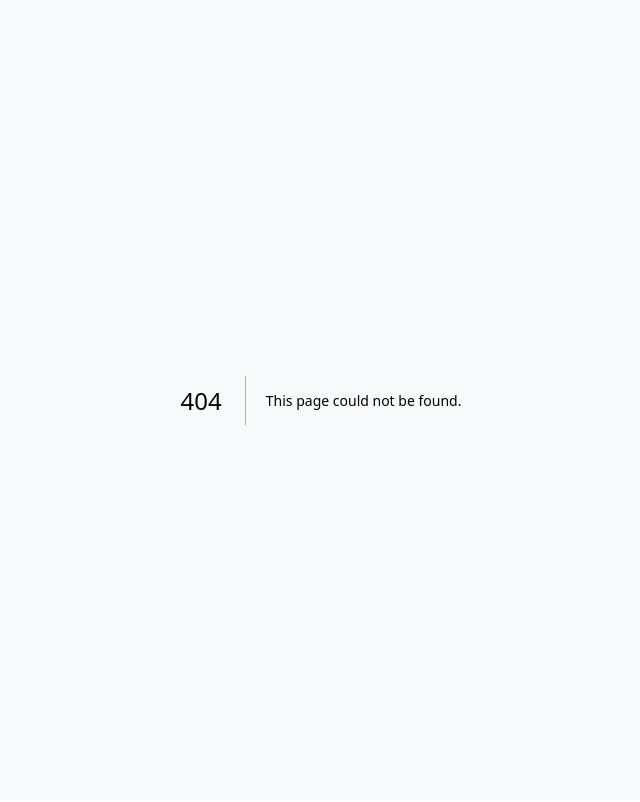
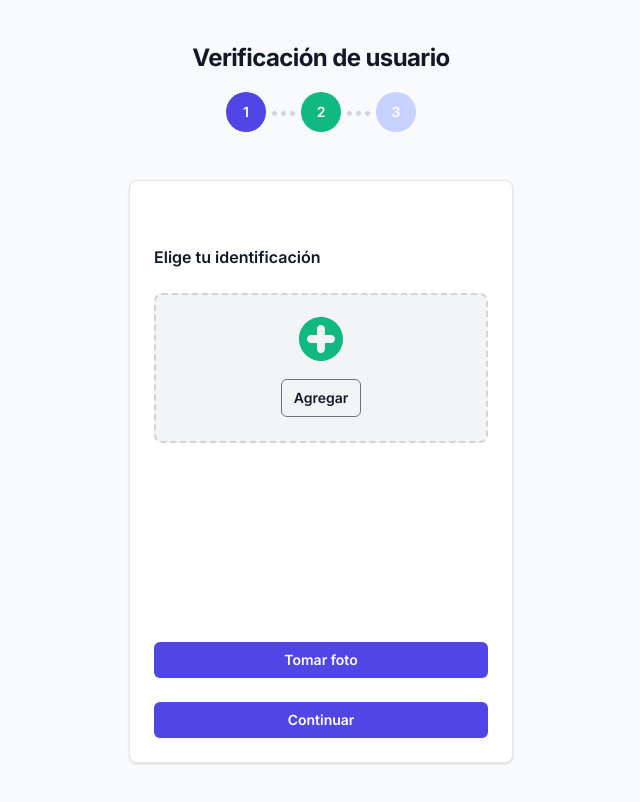
Before and after one commit to brol1dev/id-onboarding-demo, a Next.js app: page /step2 in a window 1280 px wide. Before the commit this address had no page. Shown: the top 802 px of the page, without its empty margins (319-959 px from the left). Built offline with nearby package versions, Linux system fonts and the light colour scheme; no server answers.

Commit message:
Take picture in step 2

```diff
--- /dev/null
+++ b/app/components/Camera.tsx
@@ -0,0 +1,45 @@
+"use client";
+import Image from "next/image";
+import React, { useState } from "react";
+import Webcam from "react-webcam";
+
+const videoConstraints = {
+  width: 1280,
+  height: 720,
+  facingMode: "user",
+};
+
+const Camera = () => {
+  const [imgSrc, setImgSrc] = useState<string | null>(null);
+  const webcamRef = React.useRef<Webcam>(null);
+  const capture = React.useCallback(() => {
+    const imageSrc = webcamRef.current?.getScreenshot();
+    if (!imageSrc) {
+      return;
+    }
+    setImgSrc(imageSrc);
+  }, [webcamRef]);
+  return (
+    <div className="flex flex-col gap-2">
+      <Webcam
+        audio={false}
+        ref={webcamRef}
+        screenshotFormat="image/png"
+        width={1280}
+        height={720}
+        videoConstraints={videoConstraints}
+      />
+      <button
+        onClick={capture}
+        className="flex w-full justify-center rounded-md bg-indigo-600 px-3 py-1.5 text-sm font-semibold leading-6 text-white shadow-sm hover:bg-indigo-500 focus-visible:outline focus-visible:outline-2 focus-visible:outline-offset-2 focus-visible:outline-indigo-600"
+      >
+        Tomar foto
+      </button>
+      {imgSrc && (
+        <Image src={imgSrc} width={1280} height={720} alt="my image" />
+      )}
+    </div>
+  );
+};
+
+export default Camera;
--- a/app/page.tsx
+++ b/app/page.tsx
@@ -1,13 +1,15 @@
+import Link from "next/link";
+
 export default function Home() {
   return (
     <main className="flex flex-col min-h-screen items-center justify-center">
       <div className="flex items-center justify-between sm:mx-auto sm:max-w-sm">
         <h2 className="mt-10 text-center text-2xl font-bold leading-9 tracking-tight text-gray-900">
-          Registrate
+          Regístrate
         </h2>
       </div>
       <div className="flex mt-4">
-        <div className="flex items-center justify-center rounded-full font-semibold text-sm bg-indigo-600 h-10 w-10">
+        <div className="flex items-center justify-center rounded-full font-semibold text-sm bg-emerald-500 h-10 w-10">
           1
         </div>
         <div className="text-gray-300 text-base mx-1 pt-2">•••</div>
@@ -62,12 +64,13 @@ export default function Home() {
               </div>
 
               <div>
-                <button
+                {/* <button
                   type="submit"
                   className="flex w-full justify-center rounded-md bg-indigo-600 px-3 py-1.5 text-sm font-semibold leading-6 text-white shadow-sm hover:bg-indigo-500 focus-visible:outline focus-visible:outline-2 focus-visible:outline-offset-2 focus-visible:outline-indigo-600"
                 >
                   Continuar
-                </button>
+                </button> */}
+                <Link href="/step2" className="flex w-full justify-center rounded-md bg-indigo-600 px-3 py-1.5 text-sm font-semibold leading-6 text-white shadow-sm hover:bg-indigo-500 focus-visible:outline focus-visible:outline-2 focus-visible:outline-offset-2 focus-visible:outline-indigo-600">Continuar</Link>
               </div>
             </form>
           </div>
--- /dev/null
+++ b/app/step2/page.tsx
@@ -0,0 +1,78 @@
+import Image from "next/image";
+import Camera from "../components/Camera";
+
+export default function Step2() {
+  return (
+    <main className="flex flex-col min-h-screen items-center justify-center text-gray-900">
+      <div className="flex items-center justify-between sm:mx-auto sm:max-w-sm">
+        <h2 className="mt-10 text-center text-2xl font-bold leading-9 tracking-tight text-gray-900">
+          Verificación de usuario
+        </h2>
+      </div>
+      <div className="flex mt-4 text-white">
+        <div className="flex items-center justify-center rounded-full font-semibold text-sm bg-indigo-600 h-10 w-10">
+          1
+        </div>
+        <div className="text-gray-300 text-base mx-1 pt-2">•••</div>
+        <div className="flex items-center justify-center rounded-full font-semibold text-sm bg-emerald-500 h-10 w-10">
+          2
+        </div>
+        <div className="text-gray-300 text-base mx-1 pt-2">•••</div>
+        <div className="flex items-center justify-center rounded-full font-semibold text-sm bg-indigo-200 h-10 w-10">
+          3
+        </div>
+      </div>
+      <div className="flex flex-col justify-center px-6 py-12 lg:px-8">
+        <div className="w-96 p-6 bg-white border border-gray-200 rounded-lg shadow">
+          <div className="mt-10 sm:mx-auto sm:w-full sm:max-w-sm">
+            <div className="space-y-6">
+              <>
+                <div>
+                  <h3 className="font-semibold">Elige tu identificación</h3>
+                </div>
+              </>
+
+              <div className="flex items-center justify-center w-full">
+                <label
+                  htmlFor="dropzone-file"
+                  className="flex flex-col items-center justify-center w-full bg-gray-100 border-2 border-dashed border-gray-300 rounded-lg cursor-pointer  hover:bg-gray-100"
+                >
+                  <div className="flex flex-col gap-4 items-center justify-center pt-5 pb-6">
+                    <Image
+                      src="/plus-icon.svg"
+                      alt="id"
+                      width={48}
+                      height={48}
+                    />
+                    <div className="flex w-full justify-center rounded-md bg-transparent border border-gray-500 px-3 py-1.5 text-sm font-semibold leading-6 focus-visible:outline focus-visible:outline-2 focus-visible:outline-offset-2 focus-visible:outline-gray-600">
+                      Agregar
+                    </div>
+                  </div>
+                  <input
+                    id="dropzone-file"
+                    type="file"
+                    className="hidden"
+                    accept="image/*"
+                  />
+                </label>
+              </div>
+
+              <div>
+                <Camera />
+              </div>
+
+              <div>
+                <button
+                  type="submit"
+                  className="flex w-full justify-center rounded-md bg-indigo-600 px-3 py-1.5 text-sm font-semibold leading-6 text-white shadow-sm hover:bg-indigo-500 focus-visible:outline focus-visible:outline-2 focus-visible:outline-offset-2 focus-visible:outline-indigo-600"
+                >
+                  Continuar
+                </button>
+              </div>
+            </div>
+          </div>
+        </div>
+      </div>
+    </main>
+  );
+}
--- a/package.json
+++ b/package.json
@@ -19,6 +19,7 @@
     "postcss": "8.4.24",
     "react": "18.2.0",
     "react-dom": "18.2.0",
+    "react-webcam": "^7.1.1",
     "tailwindcss": "3.3.2",
     "typescript": "5.1.3"
   },
```
Also changed, not shown: public/plus-icon.svg (added), 1 other file (tests, documents, lock files or other folders).
